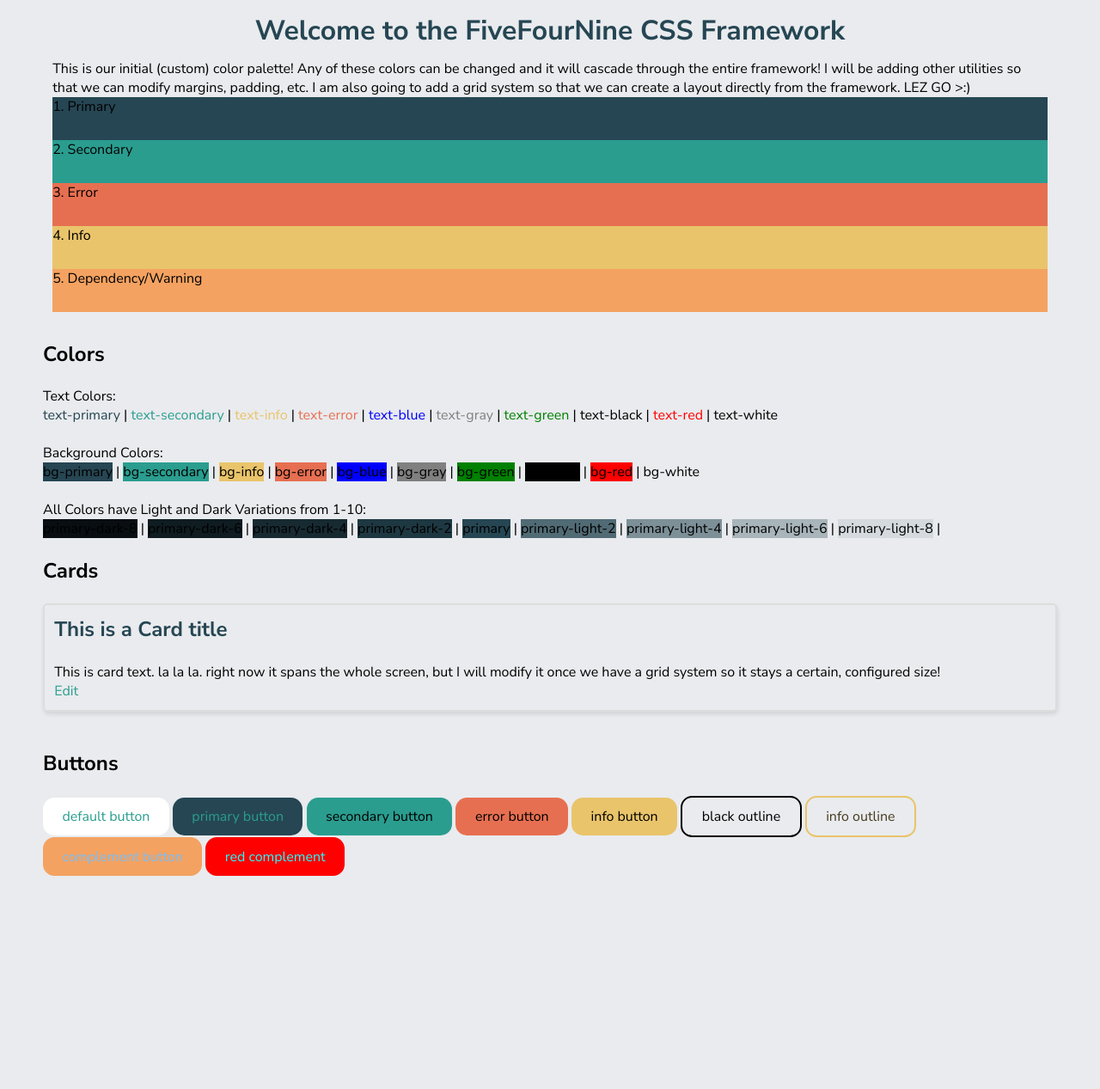
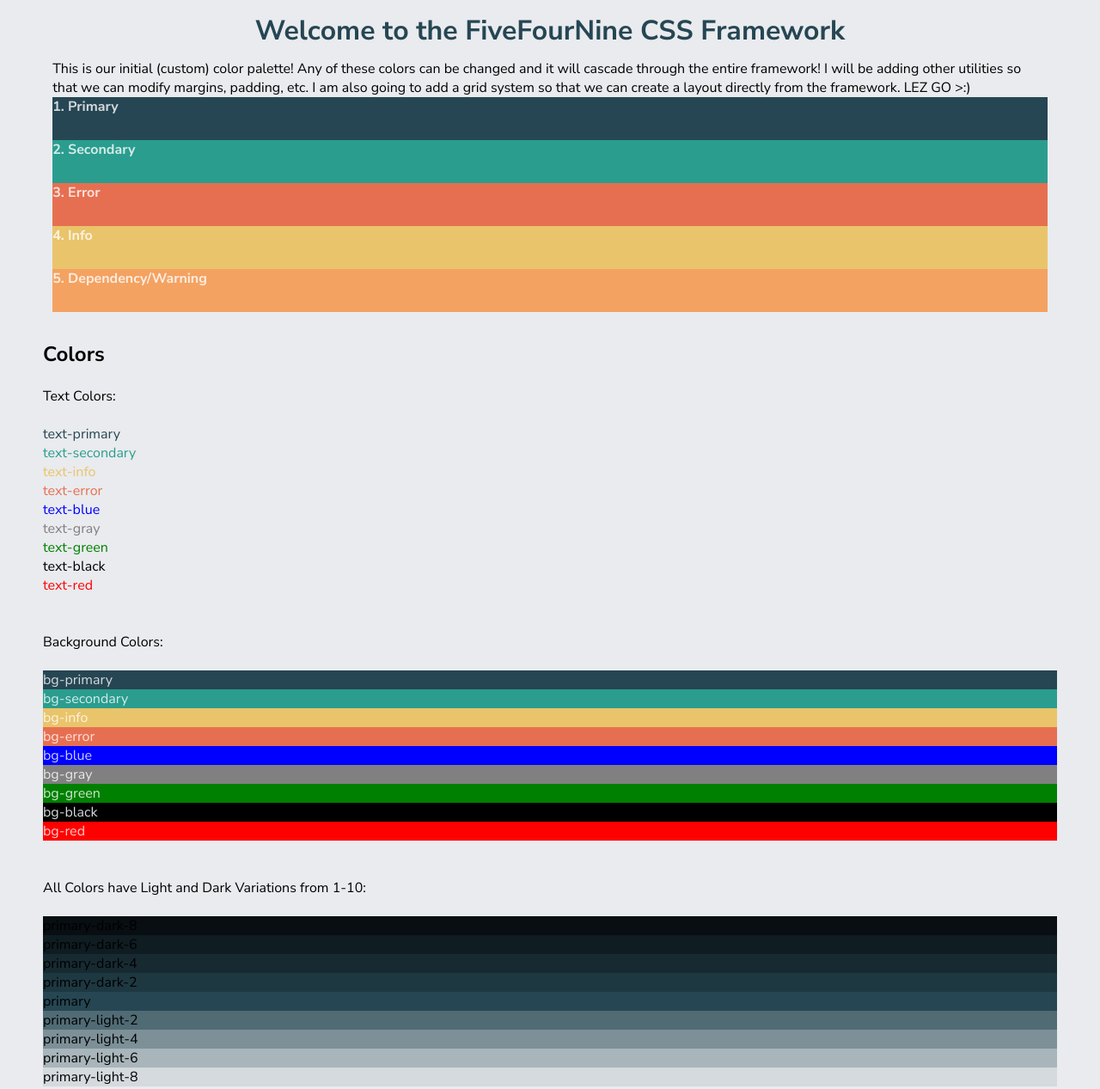
Before and after one commit to bhareds49/fivefournine, a plain HTML site: page index.html in a window 1280 px wide. Shown: the part 47-1314 px from the top of the page at 86% size. Before the commit the page ends 1116 px from the top, so only its background shows below. Drawn offline with Linux system fonts and the light colour scheme.

Commit message:
Add files via upload

```diff
--- a/dragonhoops/components/_button.scss
+++ b/dragonhoops/components/_button.scss
@@ -6,17 +6,19 @@
     display: inline-block;
     border: 0;
     padding: $base-padding $base-padding * 2;
-    border-radius: math.div($base-border-radius, 1.5);
+    border-radius: math.div($base-border-radius, 3);
     background-color: $bg-color
 }
 
 .btn {
     @include btn;
+    border: $base-border-thickness solid white;
 }
 
 @each $key, $val in $colors {
 	.btn-#{$key} {
         @include btn($val);
+        border: $base-border-thickness solid $val;
         &:hover{
             background-color: lighten($val, 8%)
         }
@@ -31,9 +33,11 @@
     .btn-complement-#{$key} {
 		@include btn($val);
         color: light-comp($val);
+        border: $base-border-thickness solid $val;
         &:hover {
             color: $val;
             background-color: light-comp($val);
+            border: $base-border-thickness solid light-comp($val);
         }
 	}
 }
--- a/dragonhoops/index.scss
+++ b/dragonhoops/index.scss
@@ -18,6 +18,7 @@ body {
 	padding: 50px;
 }
 
+
 .bg-palette {
 	display: flex;
 	flex-direction: column;
@@ -30,27 +31,32 @@ body {
 	.bg-primary {
 		background-color: $primary;
 		height: 50px;
+		font-weight: 700;
 
 
 	}
 	.bg-secondary {
 		background-color: $secondary;
 		height: 50px;
+		font-weight: 700;
 
 	}
 	.bg-error {
 		background-color: $error;
 		height: 50px;
+		font-weight: 700;
 
 	}
 	.bg-info {
 		background-color: $info;
 		height: 50px;
+		font-weight: 700;
 
 	}
 	.bg-dependency {
 		background-color: $depedency;
 		height: 50px;
+		font-weight: 700;
 
 	}
 }
--- a/index.html
+++ b/index.html
@@ -14,7 +14,6 @@
     />
   </head>
   <body>
-
     <div class="bg-palette">
       <h1>Welcome to the FiveFourNine CSS Framework</h1>
       This is our initial (custom) color palette! Any of these colors can be
@@ -22,77 +21,83 @@
       other utilities so that we can modify margins, padding, etc. I am also
       going to add a grid system so that we can create a layout directly from
       the framework. LEZ GO >:)
-      <div class="bg-primary text-hover-white">1. Primary</div>
-      <div class="bg-secondary text-hover-white">2. Secondary</div>
-      <div class="bg-error text-hover-white">3. Error</div>
-      <div class="bg-info text-hover-white">4. Info</div>
-      <div class="bg-dependency text-hover-white">5. Dependency/Warning</div>
+
+      <div class="bg-primary text-primary-light-8">1. Primary</div>
+      <div class="bg-secondary text-secondary-light-8">2. Secondary</div>
+      <div class="bg-error text-error-light-8">3. Error</div>
+      <div class="bg-info text-info-light-8">4. Info</div>
+      <div class="bg-dependency text-dependency-light-8">
+        5. Dependency/Warning
+      </div>
     </div>
     <br />
 
     <h2>Colors</h2>
     <br />
-    Text Colors: <br />
+    Text Colors: <br /><br />
 
-    <span class="text-primary">text-primary</span> |
-    <span class="text-secondary">text-secondary</span> |
-    <span class="text-info">text-info</span> |
-    <span class="text-error">text-error</span> |
-    <span class="text-blue">text-blue</span> |
-    <span class="text-gray">text-gray</span> |
-    <span class="text-green">text-green</span> |
-    <span class="text-black">text-black</span> |
-    <span class="text-red">text-red</span> |
-    <span class="text-white">text-white</span>
+    <div class="text-primary">text-primary</div>
+    <div class="text-secondary">text-secondary</div>
+    <div class="text-info">text-info</div>
+    <div class="text-error">text-error</div>
+    <div class="text-blue">text-blue</div>
+    <div class="text-gray">text-gray</div>
+    <div class="text-green">text-green</div>
+    <div class="text-black">text-black</div>
+    <div class="text-red">text-red</div>
 
     <br /><br />
-    Background Colors: <br />
-    <span class="bg-primary text-background">bg-primary</span> |
-    <span class="bg-secondary text-background">bg-secondary</span> |
-    <span class="bg-info text-background">bg-info</span> |
-    <span class="bg-error text-background">bg-error</span> |
-    <span class="bg-blue text-background">bg-blue</span> |
-    <span class="bg-gray text-background">bg-gray</span> |
-    <span class="bg-green text-background">bg-green</span> |
-    <span class="bg-black text-background">bg-black</span> |
-    <span class="bg-red text-background">bg-red</span> |
-    <span class="bg-white text-background">bg-white</span>
+    Background Colors: <br /><br />
+    <div class="bg-primary text-primary-light-8">bg-primary</div>
+    <div class="bg-secondary text-secondary-light-8">bg-secondary</div>
+    <div class="bg-info text-info-light-8">bg-info</div>
+    <div class="bg-error text-error-light-8">bg-error</div>
+    <div class="bg-blue text-blue-light-8">bg-blue</div>
+    <div class="bg-gray text-gray-light-8">bg-gray</div>
+    <div class="bg-green text-green-light-8">bg-green</div>
+    <div class="bg-black text-primary-light-8">bg-black</div>
+    <div class="bg-red text-red-light-8">bg-red</div>
 
     <br /><br />
 
-    All Colors have Light and Dark Variations from 1-10: <br />
-    <span class="bg-primary-dark-8 text-white text-hover-primary"
-      >primary-dark-8</span
-    >
-    |
-    <span class="bg-primary-dark-6 text-white text-hover-primary"
-      >primary-dark-6</span
-    >
-    |
-    <span class="bg-primary-dark-4 text-white text-hover-primary"
-      >primary-dark-4</span
-    >
-    |
-    <span class="bg-primary-dark-2 text-white text-hover-primary"
-      >primary-dark-2</span
-    >
-    | <span class="bg-primary text-white text-hover-primary">primary</span> |
-    <span class="bg-primary-light-2 text-background text-hover-primary"
-      >primary-light-2</span
-    >
-    |
-    <span class="bg-primary-light-4 text-background text-hover-primary"
-      >primary-light-4</span
-    >
-    |
-    <span class="bg-primary-light-6 text-background text-hover-primary"
-      >primary-light-6</span
-    >
-    |
-    <span class="bg-primary-light-8 text-background text-hover-primary"
-      >primary-light-8</span
-    >
-    |
+    All Colors have Light and Dark Variations from 1-10: <br /><br />
+    <div class="bg-primary-dark-8 text-hover-info">primary-dark-8</div>
+
+    <div class="bg-primary-dark-6 text-hover-info">primary-dark-6</div>
+
+    <div class="bg-primary-dark-4 text-hover-info">primary-dark-4</div>
+
+    <div class="bg-primary-dark-2 text-hover-info">primary-dark-2</div>
+
+    <div class="bg-primary text-hover-info">primary</div>
+
+    <div class="bg-primary-light-2 text-hover-info">primary-light-2</div>
+
+    <div class="bg-primary-light-4 text-hover-info">primary-light-4</div>
+
+    <div class="bg-primary-light-6 text-hover-info">primary-light-6</div>
+
+    <div class="bg-primary-light-8 text-hover-info">primary-light-8</div>
+
+    <br /><br />
+
+    <div class="bg-dependency-dark-8 text-hover-blue">dependency-dark-8</div>
+
+    <div class="bg-dependency-dark-6 text-hover-blue">dependency-dark-6</div>
+
+    <div class="bg-dependency-dark-4 text-hover-blue">dependency-dark-4</div>
+
+    <div class="bg-dependency-dark-2 text-hover-blue">dependency-dark-2</div>
+
+    <div class="bg-dependency text-hover-blue">dependency</div>
+
+    <div class="bg-dependency-light-2 text-hover-blue">dependency-light-2</div>
+
+    <div class="bg-dependency-light-4 text-hover-blue">dependency-light-4</div>
+
+    <div class="bg-dependency-light-6 text-hover-blue">dependency-light-6</div>
+
+    <div class="bg-dependency-light-8 text-hover-blue">dependency-light-8</div>
 
     <br /><br />
     <!-- Cards -->
@@ -102,9 +107,9 @@
     <div class="card">
       <h1 class="card-title">This is a Card title</h1>
       <p class="card-body">
-        This is card text. la la la. right now it spans the whole screen, but I
+        This is card text. la la la. right now it divs the whole screen, but I
         will modify it once we have a grid system so it stays a certain,
-        configured size! <br />
+        configured size! <br /><br />
         <a href="#">Edit </a>
       </p>
     </div>
@@ -123,7 +128,6 @@
       </a>
       <a class="btn-outlined-info text-info-dark-7"> info outline </a>
       <a class="btn-complement-dependency"> complement button </a>
-      <a class="btn-complement-red"> red complement </a>
     </div>
   </body>
 </html>
```
Also changed, not shown: css/index.css, dist/css/index.min.css, 2 other files.
